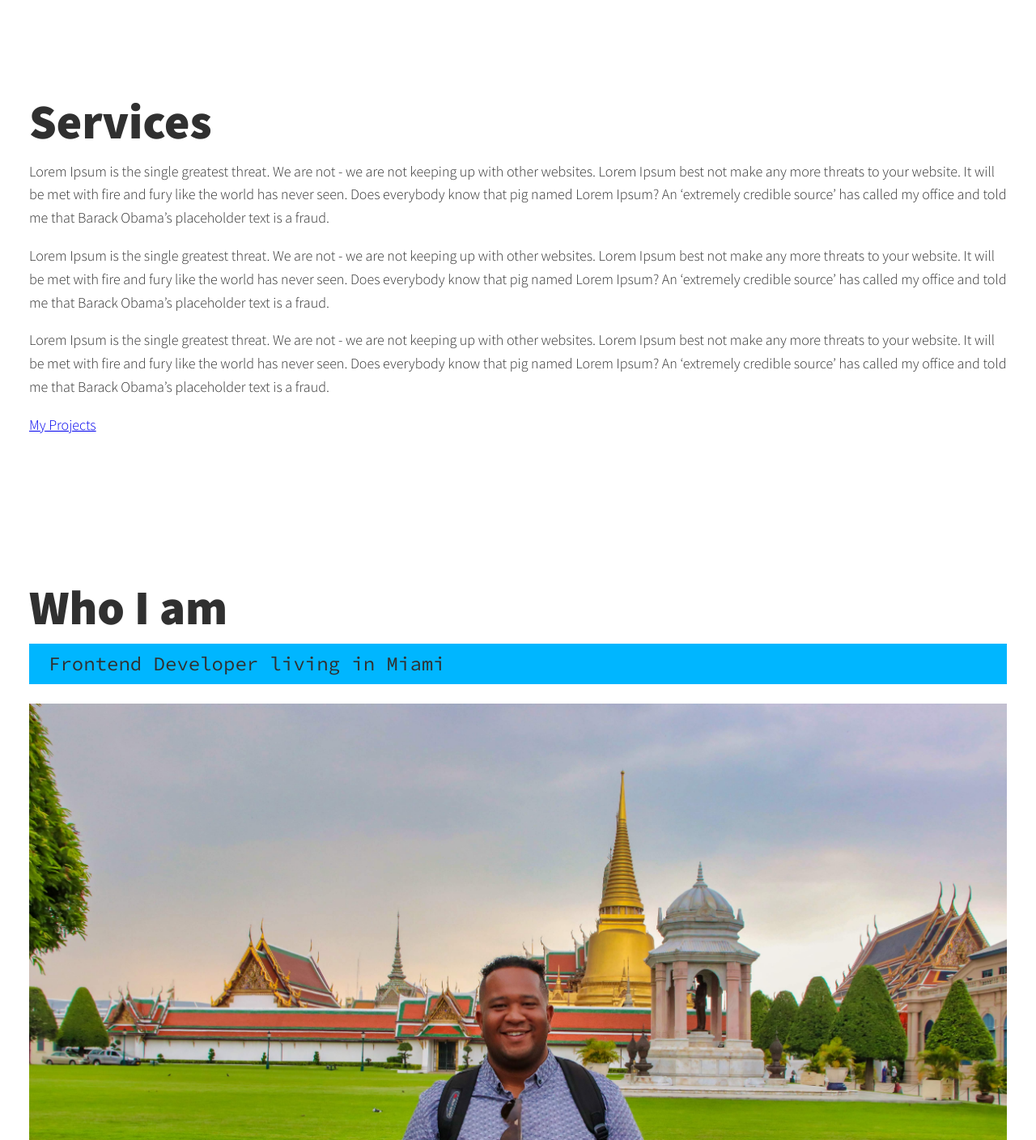
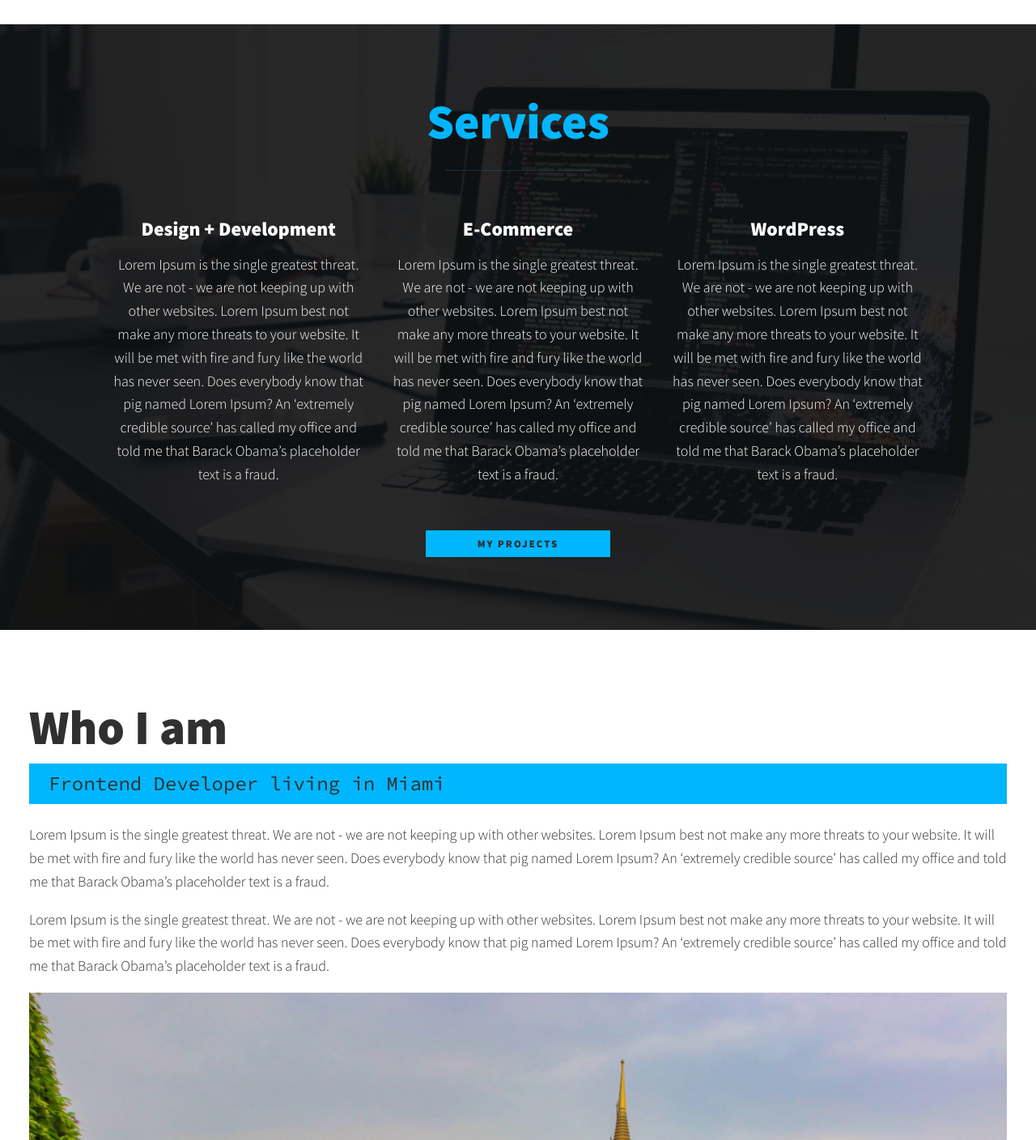
Before and after one commit to codenameRy/Portfolio-Project, a plain HTML site: page index.html in a window 1280 px wide. Shown: the part 540-1948 px from the top of the page at 81% size. Drawn offline with nearby package versions, Linux system fonts and the light colour scheme.

Commit message:
Services section styling update

```diff
--- a/css/style.css
+++ b/css/style.css
@@ -59,6 +59,30 @@ img {
 }
 
 strong { font-weight: var(--fw-bold) }
+
+:focus {
+    outline: 3px solid var(--clr-accent);
+    outline-offset: 3px;
+}
+
+/* Button */
+.btn {
+    display: inline-block;
+    padding: .5em 5em;
+    background: var(--clr-accent);
+    color: var(--clr-dark);
+    text-decoration: none;
+    cursor: pointer;
+    font-size: .8rem;
+    text-transform: uppercase;
+    letter-spacing: 2px;
+    font-weight: var(--fw-bold);
+    transition: transform 200ms ease-in-out;
+}
+
+.btn:hover {
+    transform: scale(1.1);
+}
 
 /* Typography */
 
@@ -142,3 +166,56 @@ nav { display: none; }
         width: calc(100% + 1.5em);
     }
 }
+
+/* Services section */
+
+.my-services {
+    background-color: var(--clr-dark);
+    background-image: url(../images/services-bg.jpg);
+    background-size: cover;
+    background-blend-mode: hard-light;
+    color: var(--clr-light);
+    text-align: center;
+}
+
+.section__title--services {
+    color: var(--clr-accent);
+    position: relative;
+}
+
+.section__title--services::after {
+    content: '';
+    display: block;
+    width: 3em;
+    height: 1px;
+    margin: 0.5em auto 1em;
+    background: currentColor;
+    opacity: 0.20;
+}
+
+.services {
+    margin-bottom: 2em;
+}
+
+.service {
+    max-width: 500px;
+    margin: 0 auto;
+}
+
+@media (min-width: 800px) {
+    .services {
+        display: flex;
+        max-width: 1000px;
+        margin-left: auto;
+        margin-right: auto;
+    }
+
+    .service {
+        max-width: 500px;
+        margin: 0 auto;
+    }
+
+    .service + .service {
+        margin-left: 2em;
+    }
+}
--- a/index.html
+++ b/index.html
@@ -50,37 +50,34 @@
     </section>
 
      <!-- Services -->
-     <section class="services" id="services">
+     <section class="my-services" id="services">
         <h2 class="section__title section__title--services">Services</h2>
         <div class="services">
             <div class="service">
-                <h3></h3>
+                <h3>Design + Development</h3>
                 <p>Lorem Ipsum is the single greatest threat. We are not - we are not keeping up with other
                     websites. Lorem Ipsum best not make any more threats to your website. It will be met with
                     fire and fury like the world has never seen. Does everybody know that pig named Lorem
                     Ipsum? An ‘extremely credible source’ has called my office and told me that Barack Obama’s
-                    placeholder text is a fraud.
-                </p>
+                    placeholder text is a fraud.</p>
             </div> <!-- / service -->
 
             <div class="service">
-                <h3></h3>
+                <h3>E-Commerce</h3>
                 <p>Lorem Ipsum is the single greatest threat. We are not - we are not keeping up with other
                     websites. Lorem Ipsum best not make any more threats to your website. It will be met with
                     fire and fury like the world has never seen. Does everybody know that pig named Lorem
                     Ipsum? An ‘extremely credible source’ has called my office and told me that Barack Obama’s
-                    placeholder text is a fraud.
-                </p>
+                    placeholder text is a fraud.</p>
             </div> <!-- / service -->
 
             <div class="service">
-                <h3></h3>
+                <h3>WordPress</h3>
                 <p>Lorem Ipsum is the single greatest threat. We are not - we are not keeping up with other
                     websites. Lorem Ipsum best not make any more threats to your website. It will be met with
                     fire and fury like the world has never seen. Does everybody know that pig named Lorem
                     Ipsum? An ‘extremely credible source’ has called my office and told me that Barack Obama’s
-                    placeholder text is a fraud.
-                </p>
+                    placeholder text is a fraud.</p>
             </div> <!-- / service -->
         </div>
         <a href="#work" class="btn">My Projects</a>
@@ -92,8 +89,16 @@
         <p class="section__subtitle section__subtitle--about">Frontend Developer living in Miami</p>
 
         <div class="about-me__body">
-            <p></p>
-            <p></p>
+            <p>Lorem Ipsum is the single greatest threat. We are not - we are not keeping up with other
+                websites. Lorem Ipsum best not make any more threats to your website. It will be met with
+                fire and fury like the world has never seen. Does everybody know that pig named Lorem
+                Ipsum? An ‘extremely credible source’ has called my office and told me that Barack Obama’s
+                placeholder text is a fraud.</p>
+            <p>Lorem Ipsum is the single greatest threat. We are not - we are not keeping up with other
+                websites. Lorem Ipsum best not make any more threats to your website. It will be met with
+                fire and fury like the world has never seen. Does everybody know that pig named Lorem
+                Ipsum? An ‘extremely credible source’ has called my office and told me that Barack Obama’s
+                placeholder text is a fraud.</p>
         </div>
         <img src="images/ryan-02.jpeg" alt="Ryan zen with the Thai temples">
      </section>
```
